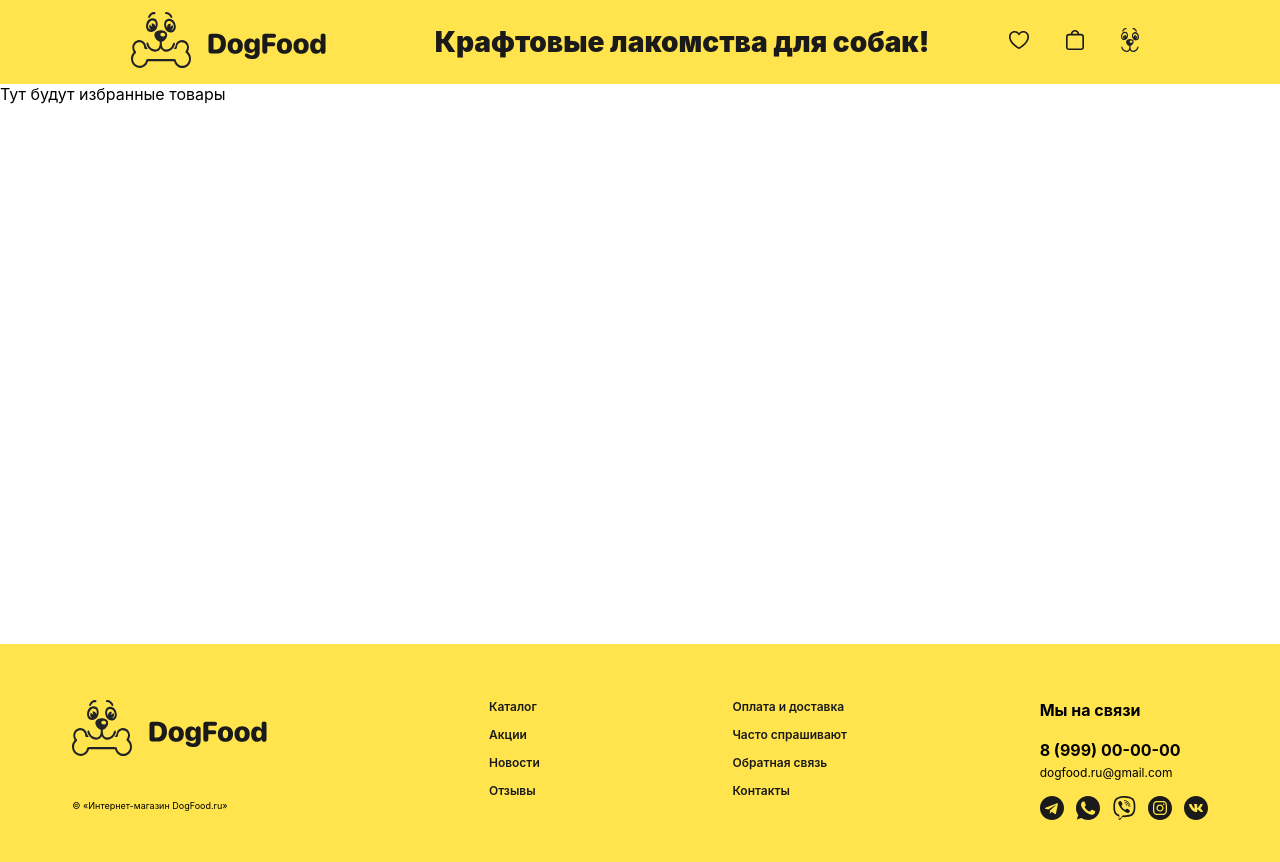
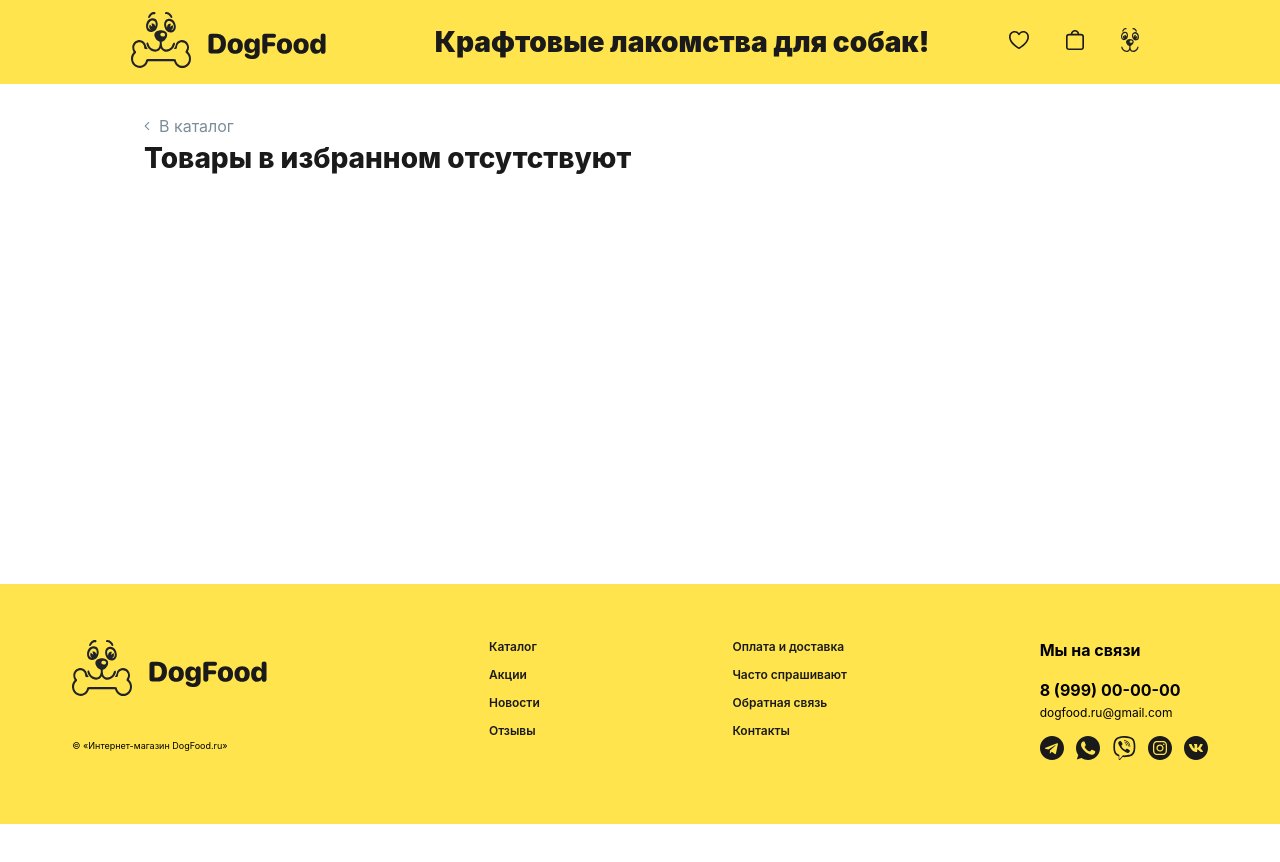
Before and after one commit to Olga-Antipina/DogFood, a React (Create React App) app: page /favorites in a window 1280 px wide. Shown: the top 862 px of the page. After the commit the page ends 824 px from the top, so only its background shows below. Built offline with nearby package versions, Linux system fonts and the light colour scheme; no server answers.

Commit message:
3 версия - карточка товара, избранное, контекст (данные пользователя)

```diff
--- a/src/App.jsx
+++ b/src/App.jsx
@@ -11,6 +11,7 @@ import { Favorites } from './pages/favorites/favorites';
 import { Cart } from './pages/cart/cart';
 import { Profile } from './pages/profile/profile';
 import { Error404 } from './pages/error404/error404';
+import { UserContext } from './context/userContext';
 
 
 function App() {
@@ -18,6 +19,7 @@ function App() {
   const [cards, setCards] = useState([]);
   const [search, setSearch] = useState(undefined);
   const [user, setUser] = useState({});
+  const [favoritesProducts, setFavoritesProducts] = useState([]);
 
 
   const filteredCards = (cards) => {
@@ -32,6 +34,9 @@ function App() {
     if (foundIndexOfElem !== -1) {
       setCards(state => [...state.slice(0, foundIndexOfElem), updatedCard, ...state.slice(foundIndexOfElem + 1)]);
     }
+    isLiked
+      ? setFavoritesProducts(state => state.filter(fav => fav._id !== updatedCard._id)) //удалили продукт из списка избранного
+      : setFavoritesProducts(state => [updatedCard, ...state]); //добавили продукт в избранное
   }
 
   const sortCards = (event) => {
@@ -47,22 +52,16 @@ function App() {
     } else if (event.target.textContent === 'Новинки') {
       const newCards = cards.sort((a, b) => Date.parse(b.created_at) - Date.parse(a.created_at));
       setCards([...newCards]);
-      // ПЕРВОНАЧАЛЬНЫЙ КОД ДЛЯ ПРИМЕРА (позже будет удалён)
-      // const newCards = cards;
-      // for (let i of newCards) {
-      //   if (!!i.tags.includes("new")) {
-      //     let index = newCards.indexOf(i);
-      //     newCards.splice(index, 1);
-      //     newCards.splice(0, 0, i);
-      //   }
-      // }
     } else if (event.target.textContent === 'По рейтингу') {
-      // Код для отображения рейтинга не работает, не могу понять, почему (не рассчитывает рейтинг - среднее арифметическое всех оценок)
-      const averageValue = (arr) => arr.reduce((previousValue, currentValue) => {
-        previousValue += currentValue.rating;
-        return previousValue/(arr.length);
-      }, 0);
-      const newCards = cards.sort((a, b) => averageValue(b.reviews)-averageValue(a.reviews));
+      // Код для отображения рейтинга корректно не работает, не могу понять, почему (не рассчитывает рейтинг - среднее арифметическое всех оценок)
+      const averageValue = (arr) => {
+        if (!arr || !arr.length) {
+          return 0;
+        }
+        const middleRating = arr.reduce((previousValue, currentValue) => previousValue += currentValue.rating, 0);
+        return middleRating / arr.length;
+      }
+      const newCards = cards.sort((a, b) => averageValue(b.reviews) - averageValue(a.reviews));
       setCards([...newCards]);
     } else if (event.target.textContent === 'Популярные') {
       const newCards = cards.sort((a, b) => b.likes.length - a.likes.length);
@@ -79,25 +78,27 @@ function App() {
   useEffect(() => {
     Promise.all([api.getUserInfo(), api.getProductList()]).then(([userData, productData]) => {
       setUser(userData);
-      setCards(filteredCards(productData.products));
+      const filteredProducts = filteredCards(productData.products);
+      setCards(filteredProducts);
+      const favoritesFiltered = filteredProducts.filter(item => item.likes.includes(userData._id));
+      setFavoritesProducts(favoritesFiltered);
     });
   }, []);
 
-
   return (
     <div className="app">
-      <Header setSearch={setSearch}/>
-
+      <UserContext.Provider value={user}>
+        <Header setSearch={setSearch} favoritesProducts={favoritesProducts} />
         <Routes>
-        <Route path='/' element={<Catalog cards={cards} user={user} operationFavorite={operationFavoriteProduct} debounceValueInApp={debounceValueInApp} sortCards={sortCards}/>} />
-        <Route path='/opencard/:id' element={<OpenCard user={user}/>} />
-        <Route path='/favorites' element={<Favorites />} />
+          <Route path='/' element={<Catalog cards={cards} operationFavorite={operationFavoriteProduct} debounceValueInApp={debounceValueInApp} sortCards={sortCards} />} />
+          <Route path='/opencard/:id' element={<OpenCard />} />
+          <Route path='/favorites' element={<Favorites favoritesProducts={favoritesProducts} operationFavorite={operationFavoriteProduct} />} />
           <Route path='/cart' element={<Cart />} />
           <Route path='/profile' element={<Profile />} />
           <Route path='*' element={<Error404 />} />
         </Routes>
-
         <Footer />
+      </UserContext.Provider>
     </div>
   );
 }
--- a/src/components/card/card.jsx
+++ b/src/components/card/card.jsx
@@ -1,9 +1,12 @@
-import React from "react";
+import React, { useContext } from "react";
 import "./card.css"
 import { ReactComponent as Like } from "./img/like.svg"
 import { Link } from "react-router-dom";
+import { UserContext } from "../../context/userContext";
 
-export const Card = ({product, user, operationFavorite}) => {
+export const Card = ({product, operationFavorite}) => {
+
+    const user = useContext(UserContext);
 
     const isLiked = product.likes.includes(user._id);
 
--- a/src/components/header/header.css
+++ b/src/components/header/header.css
@@ -34,6 +34,28 @@ header {
     gap: 34px;
     width: 140px;
     height: 24px;
+    position: relative;
+}
+
+.header__likes {
+    display: flex;
+    flex-direction: column;
+    justify-content: center;
+    align-items: center;
+    position: absolute;
+    width: 19px;
+    height: 14px;
+    left: 8px;
+    top: -8px;
+    background: #01A54E;
+    border: 2px solid #FFE44D;
+    border-radius: 20px;
+    font-style: normal;
+    font-weight: 700;
+    font-size: 9px;
+    line-height: 12px;
+    text-align: center;
+    color: #FFFFFF;
 }
 
 .header__logo {
--- a/src/components/header/header.jsx
+++ b/src/components/header/header.jsx
@@ -20,7 +20,7 @@ export const Header = (props) => {
             <a href="/"><Logo className="header__logo"/></a>
                 {location.pathname === "/" ? <Search setSearch={setSearchQuery}/> : <div className="header__message">Крафтовые лакомства для собак!</div>}
                 <div className="header_icons">
-                    <Link to="/favorites"><FavoritesIcon /></Link>
+                    <Link to="/favorites"><FavoritesIcon /></Link>{!!props.favoritesProducts.length && <span className="header__likes">{props.favoritesProducts.length}</span>}
                     <Link to="/cart"><CartIcon /></Link>
                     <Link to="/profile"><ProfileIcon /></Link>
                 </div>
--- /dev/null
+++ b/src/context/userContext.jsx
@@ -0,0 +1,3 @@
+import React , { createContext } from "react";
+
+export const UserContext = createContext();
--- a/src/pages/catalog/catalog.jsx
+++ b/src/pages/catalog/catalog.jsx
@@ -1,6 +1,36 @@
 import React from "react";
 import { Cardlist } from "../../components/cardlist/cardlist";
+import { SorryNoProducts } from "../../components/sorryNoProducts/sorryNoProducts"
+import { FoundProducts } from "../../components/foundProducts/foundProducts"
 
-export const Catalog = ({cards, user, operationFavorite, debounceValueInApp, sortCards}) => {
-    return (<Cardlist cards={cards} user={user} operationFavorite={operationFavorite} debounceValueInApp={debounceValueInApp} sortCards={sortCards} />)
+
+export const Catalog = ({ cards, operationFavorite, debounceValueInApp, sortCards }) => {
+
+    const singleSelect = (event) => {
+        let selected = document.querySelectorAll('.cards__sort__elem');
+        for (let elem of selected) {
+            elem.classList.remove('active');
+        }
+        event.target.classList.add('active');
+    }
+
+    return (
+        <div className="cards__container__main">
+            {cards.length === 0
+                ? <SorryNoProducts debounceValueInApp={debounceValueInApp} />
+                : <FoundProducts debounceValueInApp={debounceValueInApp} cards={cards} />}
+            <div className="cards__container__sort">
+                {cards.length !== 0 && <div className="cards__sort" onClick={singleSelect}>
+                    <span className="cards__sort__elem" onClick={sortCards}>Популярные</span>
+                    <span className="cards__sort__elem" onClick={sortCards}>Новинки</span>
+                    <span className="cards__sort__elem" onClick={sortCards}>Сначала дешёвые</span>
+                    <span className="cards__sort__elem" onClick={sortCards}>Сначала дорогие</span>
+                    {/* Рейтинг пока не работает, как положено */}
+                    <span className="cards__sort__elem" onClick={sortCards}>По рейтингу</span>
+                    <span className="cards__sort__elem" onClick={sortCards}>По скидке</span>
+                </div>}
+                <Cardlist cards={cards} operationFavorite={operationFavorite} debounceValueInApp={debounceValueInApp} sortCards={sortCards} />
+            </div>
+        </div>
+    )
 }
--- a/src/pages/favorites/favorites.css
+++ b/src/pages/favorites/favorites.css
@@ -1,3 +1,29 @@
 .favorites {
-    height: calc(100vh - 15rem);
+    width: 62rem;
+    position: relative;
+    left: calc(50% - 31rem);
+    flex: 1 0 auto;
+    margin-top: 2rem;
+    margin-bottom: 3rem;
+    display: flex;
+    flex-direction: column;
 }
+
+.favorites__goHome {
+    color: #7B8E98;
+	display: flex;
+	align-items: center;
+}
+
+.favorites__title {
+	font-style: normal;
+	font-weight: 800;
+	font-size: 28px;
+	line-height: 32px;
+	color: #1A1A1A;
+	margin-top: 6px;
+}
+
+.favorites__zero {
+    height: calc(100vh - 25rem);
+}
--- a/src/pages/favorites/favorites.jsx
+++ b/src/pages/favorites/favorites.jsx
@@ -1,6 +1,28 @@
 import React from "react";
 import './favorites.css'
+import { Link } from "react-router-dom";
+import { Cardlist } from "../../components/cardlist/cardlist";
+import { ReactComponent as Arrow } from './img/arrow.svg'
 
-export const Favorites = () => {
-    return (<div className="favorites">Тут будут избранные товары</div>)
+
+export const Favorites = ({ favoritesProducts, operationFavorite }) => {
+
+    return (
+        <div className="favorites">
+            <Link to="/" style={{ textDecoration: 'none' }}>
+                <div className="favorites__goHome"><Arrow />&nbsp;&nbsp;В каталог</div>
+            </Link>
+            {!!favoritesProducts.length
+                ?
+                <div>
+                    <div className="favorites__title">Избранное</div>
+                    <Cardlist cards={favoritesProducts} operationFavorite={operationFavorite} />
+                </div>
+                :
+                <div className="favorites__zero">
+                    <div className="favorites__title">Товары в избранном отсутствуют</div>
+                </div>
+            }
+        </div>
+    )
 }
```
Also changed, not shown: src/components/cardlist/cardlist.jsx (+5 -31 lines), src/components/productInCard/productInCard.jsx (+5 -2 lines), src/pages/openCard/openCard.jsx (+8 -4 lines), src/pages/favorites/img/arrow.svg (added). Lines whose indentation alone changed are shown as unchanged.
